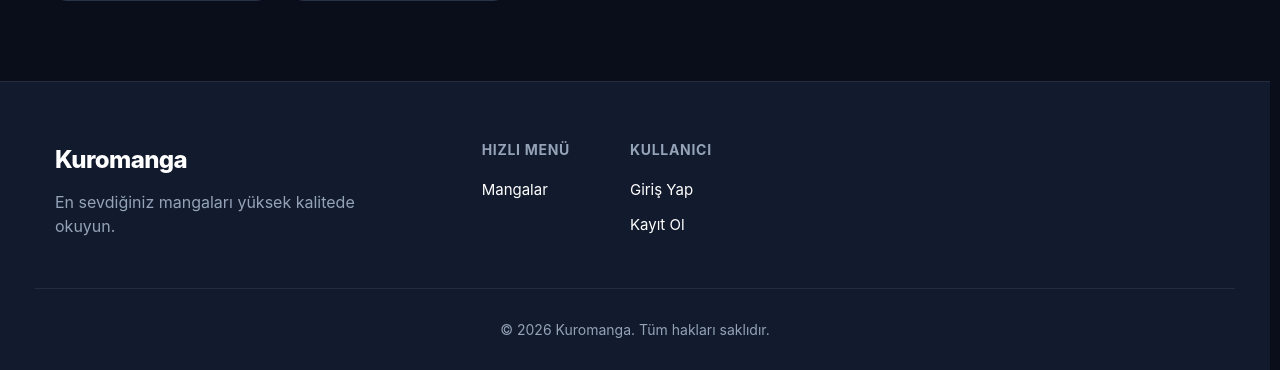
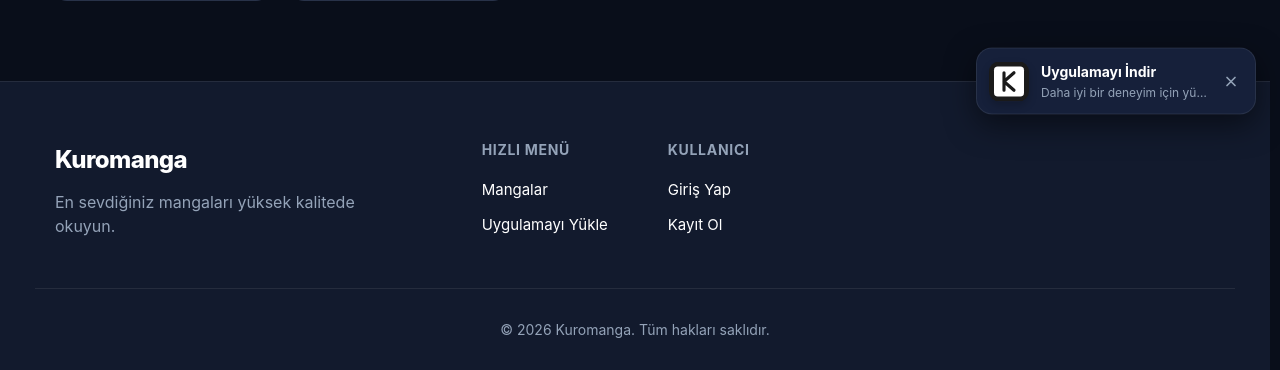
Before and after one commit to yigitgulyurt/kuromanga, a Flask app: page / in a window 1280 px wide. Shown: the part 762-1132 px from the top of the page. Run offline with Flask 3, Linux system fonts and the light colour scheme; data comes from the database, SQL or seed files in the repository; both versions use the stored data as it was after the commit.

Commit message:
Add PWA install widget and dedicated install page
Introduces a floating PWA install widget and a new /install route with a detailed install page for improved user onboarding. Updates base.html and styles.css to support the widget, adds install.html with platform-specific instructions and QR code, and enhances install prompt handling for both Android and iOS. Also fixes a minor markup issue in manga/list.html.

```diff
--- a/app/__init__.py
+++ b/app/__init__.py
@@ -103,4 +103,8 @@ def create_app(config_object=None):
     def offline():
         return render_template("offline.html")
 
+    @app.route("/install")
+    def install():
+        return render_template("install.html")
+
     return app
--- a/app/static/css/styles.css
+++ b/app/static/css/styles.css
@@ -156,6 +156,7 @@ h4 { font-size: 1.25rem; }
 
 .brand-text {
   background: linear-gradient(135deg, #fff 0%, var(--text-muted) 100%);
+  background-clip: text;
   -webkit-background-clip: text;
   -webkit-text-fill-color: transparent;
 }
@@ -335,6 +336,91 @@ h4 { font-size: 1.25rem; }
   }
 }
 
+/* PWA Install Widget */
+.pwa-widget {
+  position: fixed;
+  bottom: 24px;
+  right: 24px;
+  z-index: 9999;
+  background: var(--bg-card);
+  border: 1px solid var(--border);
+  border-radius: 16px;
+  padding: 12px;
+  display: flex;
+  align-items: center;
+  gap: 12px;
+  box-shadow: 0 10px 30px rgba(0, 0, 0, 0.5);
+  transform: translateY(150%);
+  transition: transform 0.5s cubic-bezier(0.4, 0, 0.2, 1);
+  max-width: 280px;
+  cursor: pointer;
+}
+
+.pwa-widget.show {
+  transform: translateY(0);
+}
+
+.pwa-widget:hover {
+  border-color: var(--primary);
+  background: var(--bg-soft);
+}
+
+.pwa-widget-icon {
+  width: 40px;
+  height: 40px;
+  border-radius: 10px;
+  flex-shrink: 0;
+  box-shadow: 0 4px 8px rgba(0, 0, 0, 0.2);
+}
+
+.pwa-widget-content {
+  flex: 1;
+  min-width: 0;
+}
+
+.pwa-widget-title {
+  display: block;
+  color: #fff;
+  font-size: 0.875rem;
+  font-weight: 700;
+  margin-bottom: 2px;
+}
+
+.pwa-widget-desc {
+  display: block;
+  color: var(--text-muted);
+  font-size: 0.75rem;
+  white-space: nowrap;
+  overflow: hidden;
+  text-overflow: ellipsis;
+}
+
+.pwa-widget-close {
+  background: none;
+  border: none;
+  color: var(--text-muted);
+  padding: 4px;
+  cursor: pointer;
+  border-radius: 50%;
+  display: flex;
+  align-items: center;
+  justify-content: center;
+  transition: var(--transition);
+}
+
+.pwa-widget-close:hover {
+  background: rgba(255, 255, 255, 0.1);
+  color: #fff;
+}
+
+@media (max-width: 640px) {
+  .pwa-widget {
+    bottom: 16px;
+    right: 16px;
+    left: 16px;
+    max-width: none;
+  }
+}
 /* Buttons */
 .btn {
   display: inline-flex;
--- a/app/templates/base.html
+++ b/app/templates/base.html
@@ -12,6 +12,17 @@
     <link rel="shortcut icon" href="{{ url_for('static', filename='img/branding/favicon.svg') }}" type="image/svg+xml">
     <link rel="manifest" href="/manifest.json" crossorigin="use-credentials">
     <link rel="stylesheet" href="{{ url_for('static', filename='css/styles.css') }}">
+    <script>
+        // Global PWA prompt handler - initialized as early as possible
+        window.deferredPrompt = null;
+        window.addEventListener('beforeinstallprompt', (e) => {
+            e.preventDefault();
+            window.deferredPrompt = e;
+            console.log('PWA beforeinstallprompt event captured');
+            // Notify other scripts that might be waiting
+            window.dispatchEvent(new CustomEvent('pwa-prompt-ready'));
+        });
+    </script>
 </head>
 <body class="theme">
 <header class="nav">
@@ -138,6 +149,18 @@
     {% block content %}{% endblock %}
 </main>
 
+<!-- PWA Install Widget -->
+<div id="pwa-widget" class="pwa-widget">
+    <img src="{{ url_for('static', filename='img/branding/icon-192.svg') }}" alt="Kuromanga" class="pwa-widget-icon">
+    <div class="pwa-widget-content">
+        <span class="pwa-widget-title">Uygulamayı İndir</span>
+        <span class="pwa-widget-desc">Daha iyi bir deneyim için yükle</span>
+    </div>
+    <button class="pwa-widget-close" id="pwa-widget-close" aria-label="Kapat">
+        <svg width="16" height="16" viewBox="0 0 24 24" fill="none" stroke="currentColor" stroke-width="2.5" stroke-linecap="round" stroke-linejoin="round"><line x1="18" y1="6" x2="6" y2="18"></line><line x1="6" y1="6" x2="18" y2="18"></line></svg>
+    </button>
+</div>
+
 <footer class="footer">
     <div class="container footer-inner">
         <div class="footer-brand">
@@ -148,6 +171,7 @@
             <div class="footer-group">
                 <h4>Hızlı Menü</h4>
                 <a href="{{ url_for('manga.manga_list') }}">Mangalar</a>
+                <a href="/install">Uygulamayı Yükle</a>
                 {% if current_user and current_user.is_admin %}
                     <a href="{{ url_for('status.dashboard') }}">Yönetim</a>
                 {% endif %}
@@ -314,34 +338,82 @@
         });
     }
 
-    // PWA Install Prompt Logic
-    let deferredPrompt;
+    // PWA Install UI Logic
     const installBtn = document.getElementById('pwa-install-btn');
+    const pwaWidget = document.getElementById('pwa-widget');
+    const pwaWidgetClose = document.getElementById('pwa-widget-close');
 
-    window.addEventListener('beforeinstallprompt', (e) => {
-        // Prevent Chrome 67 and earlier from automatically showing the prompt
-        e.preventDefault();
-        // Stash the event so it can be triggered later.
-        deferredPrompt = e;
-        // Update UI notify the user they can add to home screen
+    // Check if user dismissed the widget before
+    const isWidgetDismissed = localStorage.getItem('pwa-widget-dismissed');
+    const isStandalone = window.matchMedia('(display-mode: standalone)').matches || window.navigator.standalone;
+
+    const showInstallUI = () => {
         if (installBtn) installBtn.style.display = 'flex';
+
+        // Show widget if not standalone and not dismissed
+        if (!isStandalone && !isWidgetDismissed && pwaWidget) {
+            setTimeout(() => {
+                pwaWidget.classList.add('show');
+            }, 3000); // Show after 3 seconds
+        }
+    };
+
+    // If prompt is already captured, show UI
+    if (window.deferredPrompt) {
+        showInstallUI();
+    }
+
+    // Listen for prompt readiness
+    window.addEventListener('pwa-prompt-ready', () => {
+        showInstallUI();
     });
 
-    if (installBtn) {
-        installBtn.addEventListener('click', (e) => {
-            // hide our user interface that shows our A2HS button
-            installBtn.style.display = 'none';
-            // Show the prompt
-            deferredPrompt.prompt();
-            // Wait for the user to respond to the prompt
-            deferredPrompt.userChoice.then((choiceResult) => {
+    // iOS specific widget show (since beforeinstallprompt doesn't fire on iOS)
+    const isIos = /iPad|iPhone|iPod/.test(navigator.userAgent) && !window.MSStream;
+    if (isIos && !isStandalone && !isWidgetDismissed && pwaWidget) {
+        setTimeout(() => {
+            pwaWidget.classList.add('show');
+        }, 3000);
+    }
+
+    const triggerInstall = () => {
+        if (window.deferredPrompt) {
+            if (installBtn) installBtn.style.display = 'none';
+            if (pwaWidget) pwaWidget.classList.remove('show');
+
+            window.deferredPrompt.prompt();
+            window.deferredPrompt.userChoice.then((choiceResult) => {
                 if (choiceResult.outcome === 'accepted') {
                     console.log('User accepted the A2HS prompt');
                 } else {
                     console.log('User dismissed the A2HS prompt');
+                    if (installBtn) installBtn.style.display = 'flex';
                 }
-                deferredPrompt = null;
+                window.deferredPrompt = null;
             });
+        } else {
+            window.location.href = '/install';
+        }
+    };
+
+    if (installBtn) {
+        installBtn.addEventListener('click', (e) => {
+            e.stopPropagation();
+            triggerInstall();
+        });
+    }
+
+    if (pwaWidget) {
+        pwaWidget.addEventListener('click', () => {
+            triggerInstall();
+        });
+    }
+
+    if (pwaWidgetClose) {
+        pwaWidgetClose.addEventListener('click', (e) => {
+            e.stopPropagation();
+            pwaWidget.classList.remove('show');
+            localStorage.setItem('pwa-widget-dismissed', 'true');
         });
     }
 
--- a/app/templates/manga/list.html
+++ b/app/templates/manga/list.html
@@ -40,7 +40,7 @@
           <a href="{{ url_for('manga.manga_detail', slug=item.manga.slug) }}">{{ item.manga.title }}</a>
         </h3>
         {% if item.manga.description %}
-          <p class="card-desc" style="display: -webkit-box; -webkit-line-clamp: 2; -webkit-box-orient: vertical; overflow: hidden; margin-top: 4px;">
+          <p class="card-desc" style="display: -webkit-box; -webkit-line-clamp: 2; line-clamp: 2; -webkit-box-orient: vertical; overflow: hidden; margin-top: 4px;"></p>
             {{ item.manga.description }}
           </p>
         {% endif %}
```
Also changed, not shown: app/templates/install.html (added, +160 -0 lines), instance/kuromanga.db.
